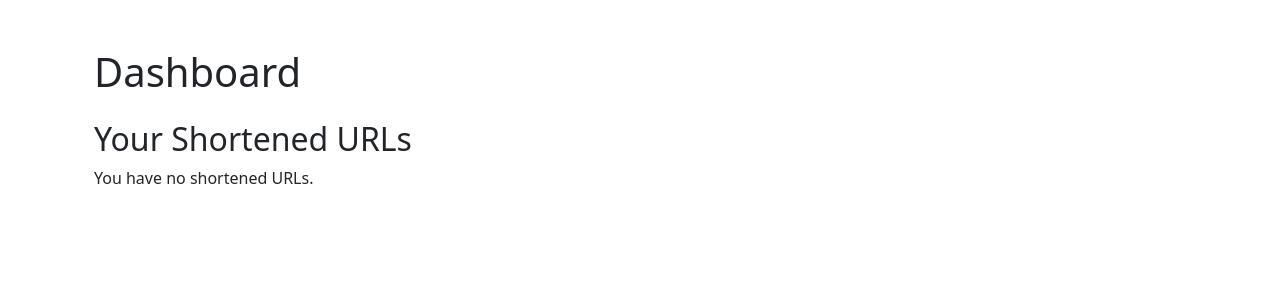
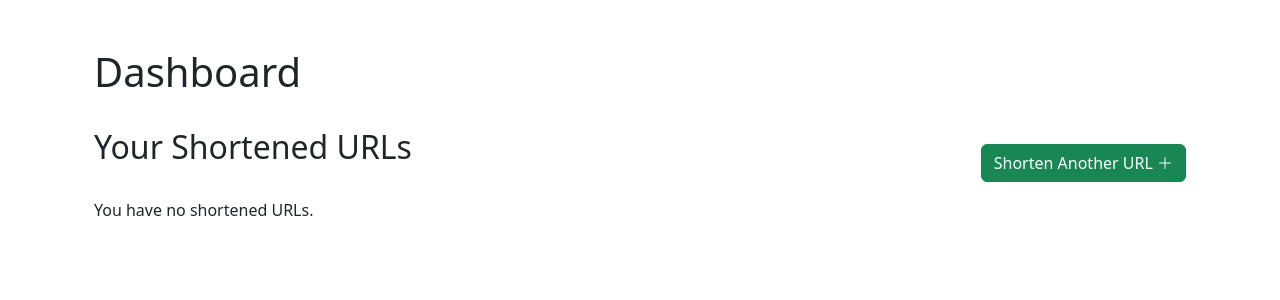
Before and after one commit to JGardner01/URL-Shortener, a Flask app: page /dashboard in a window 1280 px wide. Shown: the part 56-356 px from the top of the page. Run offline with Flask 3, Linux system fonts and the light colour scheme.

Commit message:
Implemented shorten another url functionality in the dashboard.html, added a button that opens a modal allowing the user to input the necessary data to shorten a url.
Created new route in main\routes.py, /shorten, to process shorten post requests from dashboard.js.

Created new function, submitNewForm, in dashboard.js to send the shorten request and receive the response. Fixed time offset bug in edit and new functions.

```diff
--- a/app/main/routes.py
+++ b/app/main/routes.py
@@ -134,17 +134,101 @@ def redirect_url(short_url_code):
     else:
         return abort(404)   #temporary error message for short url not found
 
-@main.route("/dashboard")
+@main.route("/dashboard", methods=["GET"])
 def dashboard():
     user_urls = get_users_urls()
     return render_template("dashboard.html", user_urls=user_urls)
+
+@main.route("/shorten", methods=["POST"])
+def shorten_url():
+    url = request.json.get("url")
+    custom_short_code = request.json.get("customShortCode")
+    expiration_date = request.json.get("expirationDate")
+    timezone_offset = request.json.get("timezoneOffset")
+    click_limit = request.json.get("clickLimit")
+    password = request.json.get("password")
+
+    if not shorten_url:
+        return jsonify({"error": "Short URL code was not specified."}), 400
+
+    #validate URL here
+    if not (url.startswith("http://") or url.startswith(("https://"))):
+        url = "http://" + url
+    if not (validators.url(url)):
+        return jsonify({"error": "Invalid URL provided."}), 400
+
+    #google safe browsing
+    safe, error_message = check_url_safety(url)
+    if not safe:
+        return jsonify({"error": error_message}), 400
+
+    #custom short code
+    if custom_short_code:
+        #validation
+        valid, error_message = validate_custom_short_code(custom_short_code)
+        if not valid:
+            return jsonify({"error": error_message}), 400
+        short_url_code = custom_short_code
+    else:
+        #no custom short code -> generate code
+        short_url_code = generate_short_url_code()
+
+    #URL expiration
+    if expiration_date:
+        expiration_date = datetime.fromisoformat(expiration_date)
+        if timezone_offset:
+            expiration_date = expiration_date - timedelta(minutes=int(timezone_offset))
+        expiration_date = expiration_date.astimezone(timezone.utc)
+    else:
+        expiration_date = datetime.now(timezone.utc) + timedelta(DEFAULT_EXPIRATION)
+
+    #create url data
+    url_data = {
+        "short_url_code":   short_url_code,
+        "original_url":     url,
+        "created_at":       datetime.now(timezone.utc),
+        "expiration_date":  expiration_date,
+        "last_accessed":    None,
+        "click_count":      0
+    }
+
+    #user id/guest
+    if current_user.is_authenticated:
+        url_data["user_id"] = current_user.get_id()
+    else:
+        if "guest_url_codes" not in session:
+            session["guest_url_codes"] = []
+        session["guest_url_codes"].append(short_url_code)
+        session.modified = True
+
+    #click limit
+    if click_limit:
+        if click_limit.isdigit():
+            url_data["click_limit"] = int(click_limit)
+        else:
+            return jsonify({"error": "Click limit must be an integer."}), 400
+
+    #password protection
+    if password:
+        bcrypt = current_app.bcrypt
+        #implement backend validation
+        url_data["password"] = bcrypt.generate_password_hash(password).decode("utf-8")
+
+    #insert to database
+    urls = current_app.urls
+    urls.insert_one(url_data)
+
+    short_url = request.host_url + short_url_code    #domain + code
+    qr = generate_qr_code(short_url)
+
+    return jsonify({"success": True}), 200
 
 @main.route("/edit", methods=["POST"])
 def edit_url():
     short_url_code = request.json.get("shortURLCode")
     custom_short_code = request.json.get("customURLCode")
     new_expiration_date = request.json.get("newExpirationDate")
-    timezone_offset = request.form.get("timezoneOffset")
+    timezone_offset = request.json.get("timezoneOffset")
     new_click_limit = request.json.get("newClickLimit")
     new_password = request.json.get("newPassword")
 
@@ -208,8 +292,6 @@ def edit_url():
     else:
         return jsonify({"error": "Shortened URL not found"}), 404
 
-
-
 @main.route("/delete", methods=["POST"])
 def delete_url():
     short_url_code = request.json.get("short_url_code")
--- a/app/main/static/js/dashboard.js
+++ b/app/main/static/js/dashboard.js
@@ -1,29 +1,59 @@
+function displayShortURL(){
+
+}
+
 function copyURL(urlCode){
     navigator.clipboard.writeText(window.location.origin + "/" + urlCode)
 }
 
+function submitNewForm() {
+    const url = document.getElementById("url").value
+    const customShortCode = document.getElementById("customShortCode").value
+    const expirationDate = document.getElementById("expirationDate").value
+    const clickLimit = document.getElementById("clickLimit").value
+    const password = document.getElementById("password").value
+    const timezoneOffset = getTimezoneOffset()
+
+    fetch("/shorten", {
+        method: "POST",
+        headers: {
+            "Content-Type": "application/json"
+        },
+        body: JSON.stringify({
+            url: url,
+            customURLCode: customShortCode,
+            expirationDate: expirationDate,
+            timezoneOffset: timezoneOffset,
+            clickLimit: clickLimit,
+            password: password
+        })
+    })
+        .then (response => response.json())
+        .then(data => {
+            if (data.success) {
+                alert("Your URL was shortened successfully ("+ url + ")");
+                location.reload(); //////
+            } else {
+                alert("Error: " + data.error);
+            }
+        })
+        .catch(error => console.error("Error:", error));
+}
+
 function editURL(shortURLCode, originalURL, expirationDate, clickLimit){
     document.getElementById('shortURLCode').value = shortURLCode;
-    document.getElementById('customShortCode').value = shortURLCode;
+    document.getElementById('newCustomShortCode').placeholder = shortURLCode;
     document.getElementById('newExpirationDate').value = expirationDate;
-    document.getElementById('newClickLimit').value = clickLimit || '';
-
+    document.getElementById('newClickLimit').value = clickLimit || 0;
 }
 
 function submitEditForm() {
     const shortURLCode = document.getElementById('shortURLCode').value;
-    const customShortCode = document.getElementById('customShortCode').value;
+    const customShortCode = document.getElementById('newCustomShortCode').value;
     const newExpirationDate = document.getElementById('newExpirationDate').value;
     const newClickLimit = document.getElementById('newClickLimit').value;
     const newPassword = document.getElementById('newPassword').value;
-
-    const timezoneOffset = new Date().getTimezoneOffset();
-    const newExpirationInput = document.getElementById("newExpirationDate");
-    const timezoneInput = document.createElement("input");
-    timezoneInput.setAttribute("type", "hidden");
-    timezoneInput.setAttribute("name", "timezoneOffset");
-    timezoneInput.setAttribute("value", timezoneOffset);
-    newExpirationInput.parentNode.appendChild(timezoneInput)
+    const timezoneOffset = getTimezoneOffset()
 
     fetch("/edit", {
         method: "POST",
@@ -34,6 +64,7 @@ function submitEditForm() {
             shortURLCode: shortURLCode,
             customURLCode: customShortCode,
             newExpirationDate: newExpirationDate,
+            timezoneOffset: timezoneOffset,
             newClickLimit: newClickLimit,
             newPassword: newPassword
         })
@@ -41,7 +72,7 @@ function submitEditForm() {
         .then(response => response.json())
         .then(data => {
             if (data.success) {
-                alert("URL updated successfully!");
+                alert("Shortened URL ("+ shortURLCode + ") updated successfully!");
                 location.reload();
             } else {
                 alert("Error: " + data.error);
@@ -51,8 +82,6 @@ function submitEditForm() {
 
 
 }
-
-
 
 function deleteURL(urlCode){
     if (confirm("Are you sure you want to delete this shortened URL?")) {
@@ -78,3 +107,12 @@ function deleteURL(urlCode){
             .catch(error => console.error("Error:", error));
     }
 }
+
+function getTimezoneOffset() {
+    const timezoneOffset = new Date().getTimezoneOffset();
+    const timezoneInput = document.createElement("input");
+    timezoneInput.setAttribute("type", "hidden");
+    timezoneInput.setAttribute("name", "timezoneOffset");
+    timezoneInput.setAttribute("value", timezoneOffset);
+    return timezoneInput;
+}
--- a/app/main/templates/dashboard.html
+++ b/app/main/templates/dashboard.html
@@ -8,7 +8,13 @@
         <h1 class="mb-4">Dashboard</h1>
         <div class="row justify-content-center">
             <div class="col-md-12">
-                <h2>Your Shortened URLs</h2>
+                <div class="d-flex justify-content-between align-items-center mb-3">
+                    <h2>Your Shortened URLs</h2>
+                    <button type="button" class="btn btn-success mt-4" data-bs-toggle="modal" data-bs-target="#newURLModal">
+                        Shorten Another URL <i class="bi bi-plus-lg"></i>
+                    </button>
+                </div>
+
                 {% if user_urls %}
                     <div class="table-responsive">
                         <table class="table">
@@ -59,6 +65,60 @@
         </div>
     </div>
 
+
+    <!--Add Another Modal-->
+    <div class="modal fade" id="newURLModal" tabindex="-1" aria-labelledby="newURLModalLabel" aria-hidden="true">
+        <div class="modal-dialog">
+            <div class="modal-content">
+                <div class="modal-header">
+                    <h5 class="modal-title" id="newURLModalLabel">Shorten URL</h5>
+                    <button type="button" class="btn-close" data-bs-dismiss="modal" aria-label="Close"></button>
+                </div>
+                <div class="modal-body">
+                    <form id="newURLForm">
+                        <div class="form-group mb-3">
+                            <label for="url" class="form-label"><i class="bi bi-link-45deg"></i> URL</label>
+                            <input type="url" name="url" id="url" class="form-control" placeholder="https://example.com" required>
+                        </div>
+                        <!-- Optional Inputs -->
+                        <div class="form-group mt-3">
+                            <a class="btn btn-outline-primary btn-sm w-100 mb-2 d-flex justify-content-between align-items-center rotate-icon"
+                               data-bs-toggle="collapse" href="#customOptions" role="button" aria-expanded="false" aria-controls="customOptions">
+                                Customise (Optional) <i class="bi bi-arrow-down-circle ms-auto"></i>
+                            </a>
+                            <div class="collapse" id="customOptions">
+                                <!-- Custom Short Code -->
+                                <div class="form-group mb-2">
+                                    <label for="customShortCode">Custom Short Code</label>
+                                    <input type="text" name="customShortCode" id="customShortCode" class="form-control" placeholder="Custom Short Code">
+                                </div>
+                                <div class="form-group mb-2">
+                                    <label for="expirationDate">Expiration Date (Default: 30 Days)</label>
+                                    <input type="datetime-local" name="expirationDate" id="expirationDate" class="form-control">
+                                </div>
+                                <div class="form-group mb-2">
+                                    <label for="clickLimit">Click Limit</label>
+                                    <input type="number" name="clickLimit" id="clickLimit" class="form-control" placeholder="0">
+                                </div>
+                                <div class="form-group mb-2">
+                                    <label for="password">Password Protection</label>
+                                    <input type="password" name="password" id="password" class="form-control" placeholder="Password"
+                                           pattern="^(?=.*\d)(?=.*[a-z])(?=.*[A-Z])(?=.*[\W_])(?!.*\s).{8,}$" minlength="8"
+                                           title="Password must be at least 8 characters long, include at least one uppercase letter, one lowercase letter, one number, and one special character. No spaces are allowed.">
+                                </div>
+                            </div>
+                        </div>
+                    </form>
+                </div>
+                <div class="modal-footer">
+                    <button type="button" class="btn btn-secondary" data-bs-dismiss="modal">Cancel</button>
+                    <button type="button" class="btn btn-primary" onclick="submitNewForm()">Shorten URL</button>
+                </div>
+            </div>
+        </div>
+    </div>
+
+    <!--Edit Modal-->
     <div class="modal fade" id="editModal" tabindex="-1" aria-labelledby="editModalLabel" aria-hidden="true">
         <div class="modal-dialog">
             <div class="modal-content">
@@ -69,20 +129,22 @@
                 <div class="modal-body">
                     <form id="editForm">
                         <div class="form-group mb-3">
-                            <label for="customShortCode" class="form-label">Custom Short Code</label>
-                            <input type="text" id="customShortCode" class="form-control">
+                            <label for="newCustomShortCode" class="form-label">Custom Short Code</label>
+                            <input type="text" id="newCustomShortCode" class="form-control">
                         </div>
                         <div class="form-group mb-3">
-                            <label for="newExpirationDate" class="form-label">New Expiration Date</label>
+                            <label for="newExpirationDate" class="form-label">Expiration Date</label>
                             <input type="datetime-local" id="newExpirationDate" class="form-control">
                         </div>
                         <div class="form-group mb-3">
-                            <label for="newClickLimit" class="form-label">New Click Limit</label>
+                            <label for="newClickLimit" class="form-label">Click Limit</label>
                             <input type="number" id="newClickLimit" class="form-control">
                         </div>
                         <div class="form-group mb-3">
-                            <label for="newPassword" class="form-label">New Password</label>
-                            <input type="password" id="newPassword" class="form-control">
+                            <label for="newPassword" class="form-label">Password</label>
+                            <input type="password" name="newPassword" id="newPassword" class="form-control" placeholder="Password"
+                                   pattern="^(?=.*\d)(?=.*[a-z])(?=.*[A-Z])(?=.*[\W_])(?!.*\s).{8,}$" minlength="8"
+                                   title="Password must be at least 8 characters long, include at least one uppercase letter, one lowercase letter, one number, and one special character. No spaces are allowed.">
                         </div>
                         <input type="hidden" id="shortURLCode">
                     </form>
```
